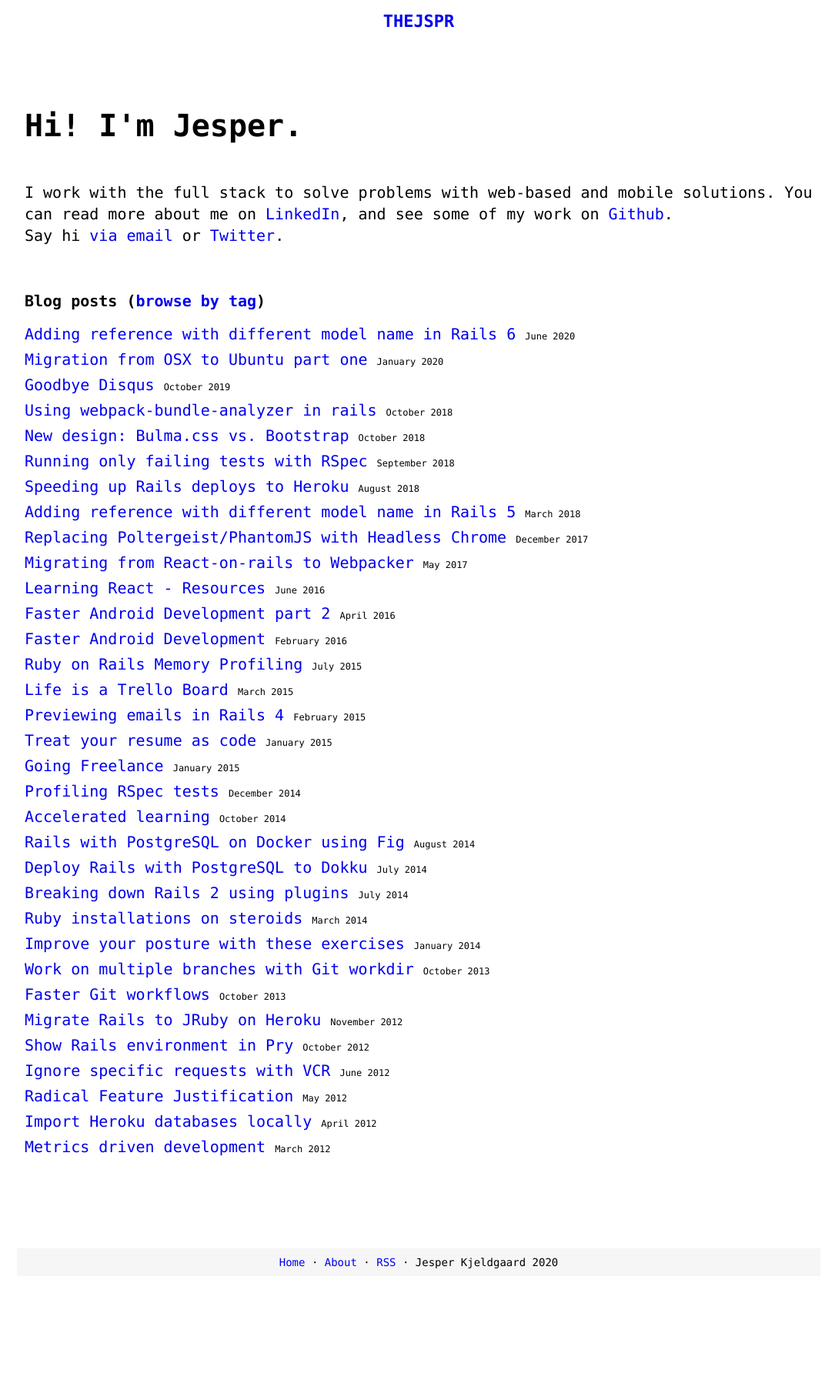
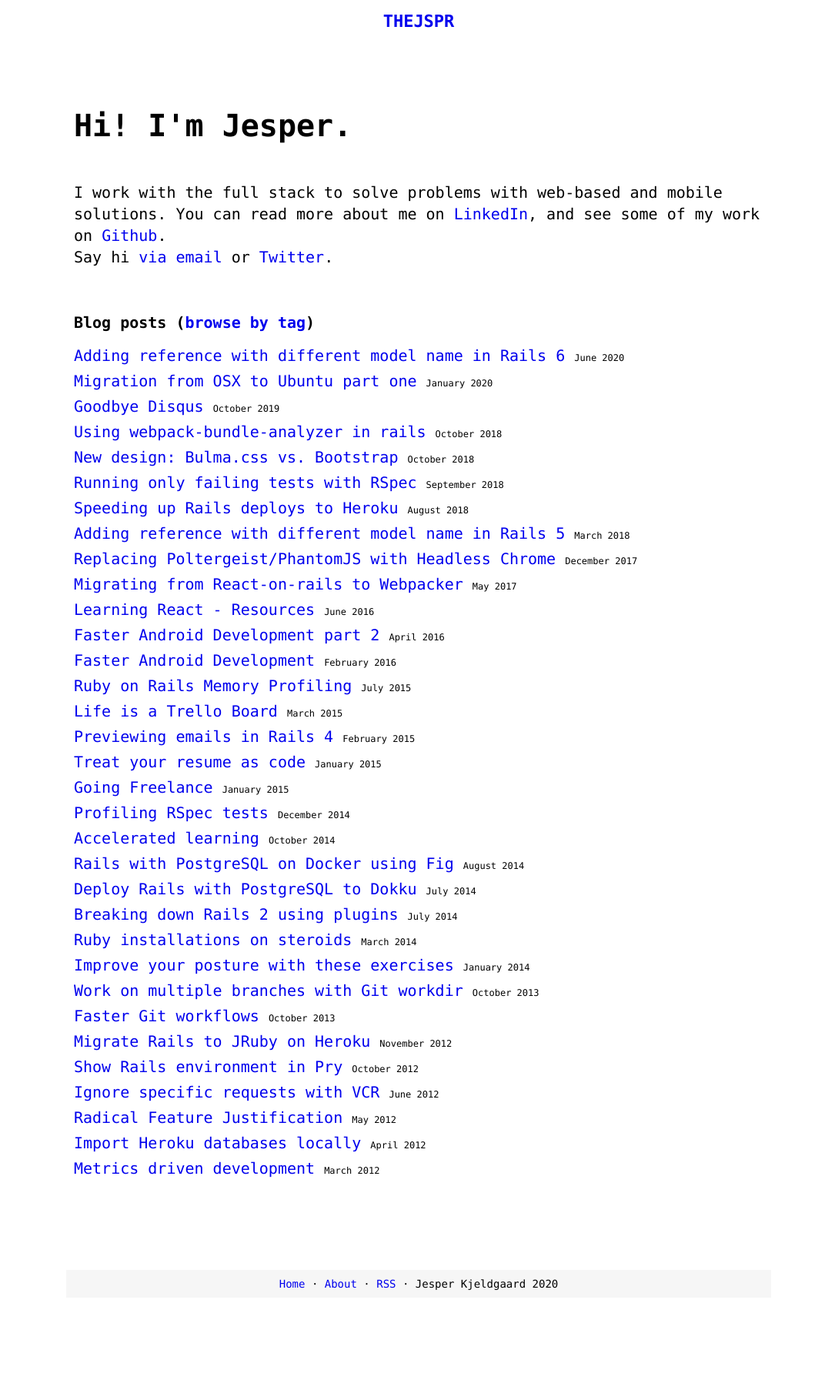
Before and after one commit to thejspr/thejspr.com, a Jekyll site: the page built from index.html, in a window 1280 px wide. Shown: the whole page at 77% size, without its empty margins (96-1181 px from the left). Built offline with Jekyll 4.4.1, drawn with Linux system fonts in a browser that asks for light colours; before the commit the page ends 1778 px from its top, so only the background shows below that.

Commit message:
reduce width desktop

```diff
--- a/assets/style.scss
+++ b/assets/style.scss
@@ -105,7 +105,7 @@ footer {
   }
 
   @include tablet-wide-up {
-    max-width: 80%;
+    max-width: 70%;
   }
 }
 
```
